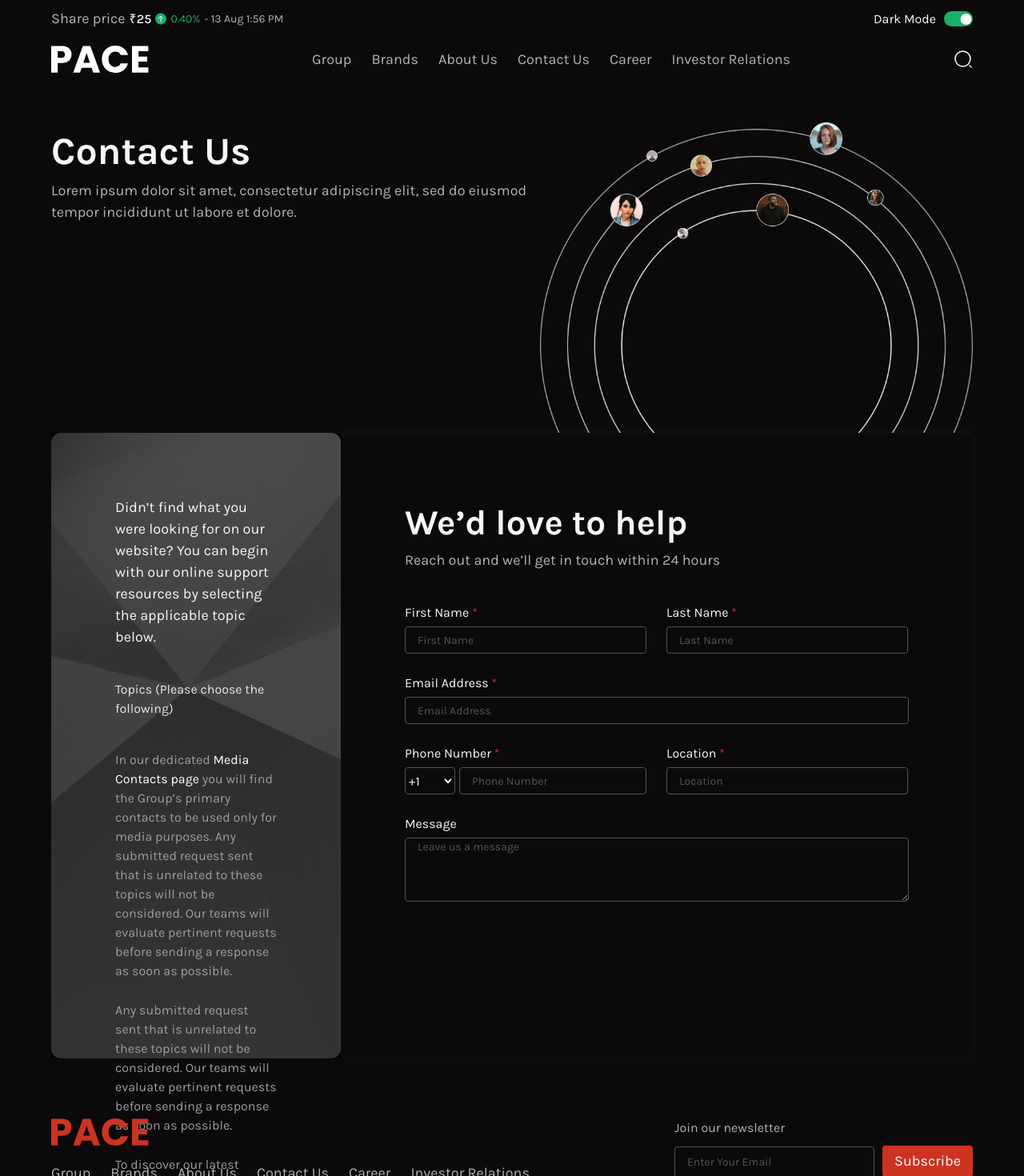
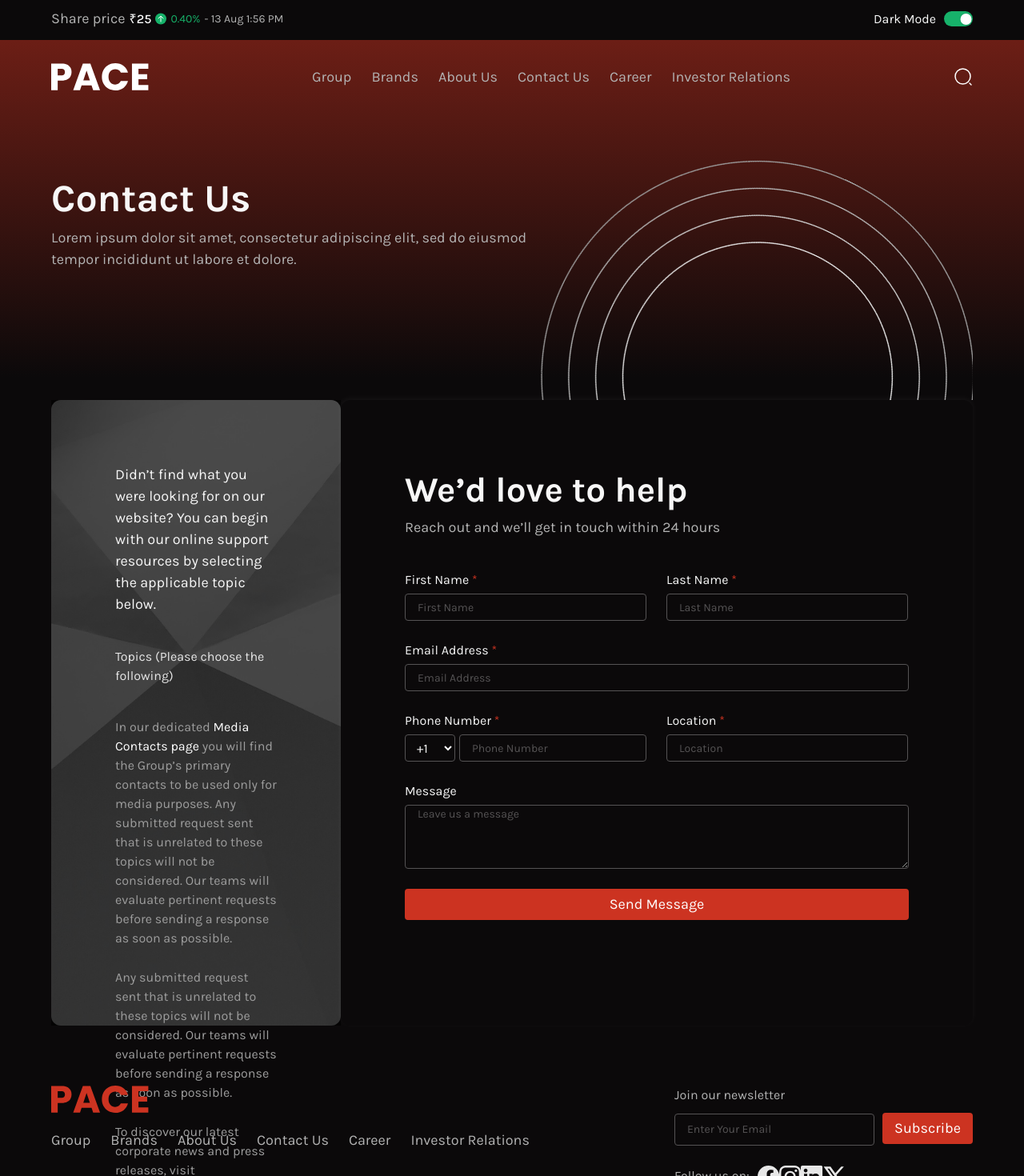
Before and after one commit to TarunRajpurohit123/pace-bussiness-website, a Next.js app in the folder pace-website/: page /contact in a window 1280 px wide. Shown: the top 1470 px of the page at 80% size. Built offline with nearby package versions, Linux system fonts and the light colour scheme.

Commit message:
wokring on contact us page

```diff
--- a/pace-website/src/app/components/Form.jsx
+++ b/pace-website/src/app/components/Form.jsx
@@ -1,3 +1,4 @@
+import { Button } from "@/components";
 import { countries } from "@/json/country";
 
 export default function Form() {
@@ -96,7 +97,7 @@ export default function Form() {
           </div>
           {/* row 4 */}
           <div className="row flex mt-[2.5rem]">
-            {/* first name */}
+            {/* message */}
             <div className="contactInputContainer flex flex-col">
               <label htmlFor="message">Message</label>
               <textarea
@@ -106,6 +107,7 @@ export default function Form() {
               />
             </div>
           </div>
+          <Button text={"Send Message"} classNames={"contact_btn"} />
         </form>
       </section>
     </>
--- a/pace-website/src/app/components/Hero.jsx
+++ b/pace-website/src/app/components/Hero.jsx
@@ -2,9 +2,12 @@ import Image from "next/image";
 
 export default function Hero() {
   return (
-    <>
-      <section className="pages_hero page-width h-[45rem] overflow-hidden">
-        <div className="mt-[6.2rem] flex justify-between">
+    <section className="pages_hero_wrapper">
+      <section className="pages_hero  page-width h-[45rem] overflow-hidden">
+        <div
+          className=" flex justify-between items-center"
+          style={{ height: "45rem" }}
+        >
           {/* left */}
           <div className="pages_hero--left">
             <h1>Contact Us</h1>
@@ -15,10 +18,15 @@ export default function Hero() {
           </div>
           {/* right */}
           <div className="pages_hero--right">
-            <Image src="/contact-hero.png" width={800} height={812} />
+            <Image
+              className="mt-[40rem] contact--hero-image"
+              src="/contact-hero.png"
+              width={800}
+              height={812}
+            />
           </div>
         </div>
       </section>
-    </>
+    </section>
   );
 }
--- a/pace-website/src/app/globals.css
+++ b/pace-website/src/app/globals.css
@@ -27,6 +27,7 @@ body {
   --gray_700: #555354;
   --red: #cc3321;
   --cf-opacity: rgba(0, 0, 0, 0.67);
+  --contact-box: #f7f7f70d;
 }
 
 .back-gray_100 {
@@ -130,6 +131,18 @@ body {
   border-radius: 0.4rem;
   margin-left: 1rem;
 }
+.contact_btn {
+  background: var(--red);
+  color: var(--pure);
+  width: 63rem;
+  border: none;
+  outline: none;
+  padding: 0.6rem 1.5rem 0.6rem 1.5rem;
+  font-size: 1.8rem;
+  font-weight: 400;
+  border-radius: 0.4rem;
+  margin-top: 2.5rem;
+}
 .footer-socials > label {
   color: var(--primary-text);
   font-size: 1.6rem;
@@ -162,6 +175,13 @@ body {
 }
 /* scroll end */
 
+.pages_hero_wrapper {
+  background: linear-gradient(
+    180deg,
+    rgba(204, 51, 33, 0.5) 0%,
+    #0b090a 93.81%
+  );
+}
 .pages_hero--left > h1 {
   font-size: 4.8rem;
   font-weight: 700;
@@ -210,8 +230,8 @@ body {
   width: 79rem;
   height: 78.2rem;
   border-radius: 1.2rem;
-  box-shadow: 0px 4px 8px 0px #f7f7f70d;
-  box-shadow: 0px -2px 8px 0px #f7f7f70d;
+  box-shadow: 0px 4px 8px 0px var(--contact-box);
+  box-shadow: 0px -2px 8px 0px var(--contact-box);
 }
 
 .pure-contact-form > h1 {
@@ -251,6 +271,8 @@ body {
   font-size: 1.6rem;
   border: 1px solid var(--gray_700);
   background: none;
+  padding-left: 1rem;
+  padding-right: 1rem;
 }
 .phone-code-opt {
   color: var(--pure_F7);
@@ -261,3 +283,25 @@ body {
 .phone-code-opt:hover {
   background-color: var(--red) !important;
 }
+.contact--hero-image {
+  animation: rotate 2s linear infinite;
+  animation-duration: 10000ms;
+}
+@keyframes rotate {
+  0% {
+    transform: rotate(0deg);
+  }
+  100% {
+    transform: rotate(360deg);
+  }
+}
+button {
+  transition: 0.5s all;
+}
+button:hover {
+  opacity: 80%;
+}
+nav {
+  padding-top: 2.2rem;
+  padding-bottom: 2.2rem;
+}
--- a/pace-website/src/app/layout.js
+++ b/pace-website/src/app/layout.js
@@ -12,11 +12,13 @@ export const metadata = {
 export default function RootLayout({ children }) {
   return (
     <html lang="en">
-      <body className={`${inter.className} dark-mode`}>
+      <body className={`${inter.className} dark-mode `}>
         <Annoucebar />
         <Navbar />
-        {children}
-        <Footer />
+        <section className="absolute top-[5rem] z-[-9]">
+          {children}
+          <Footer />
+        </section>
       </body>
     </html>
   );
```
